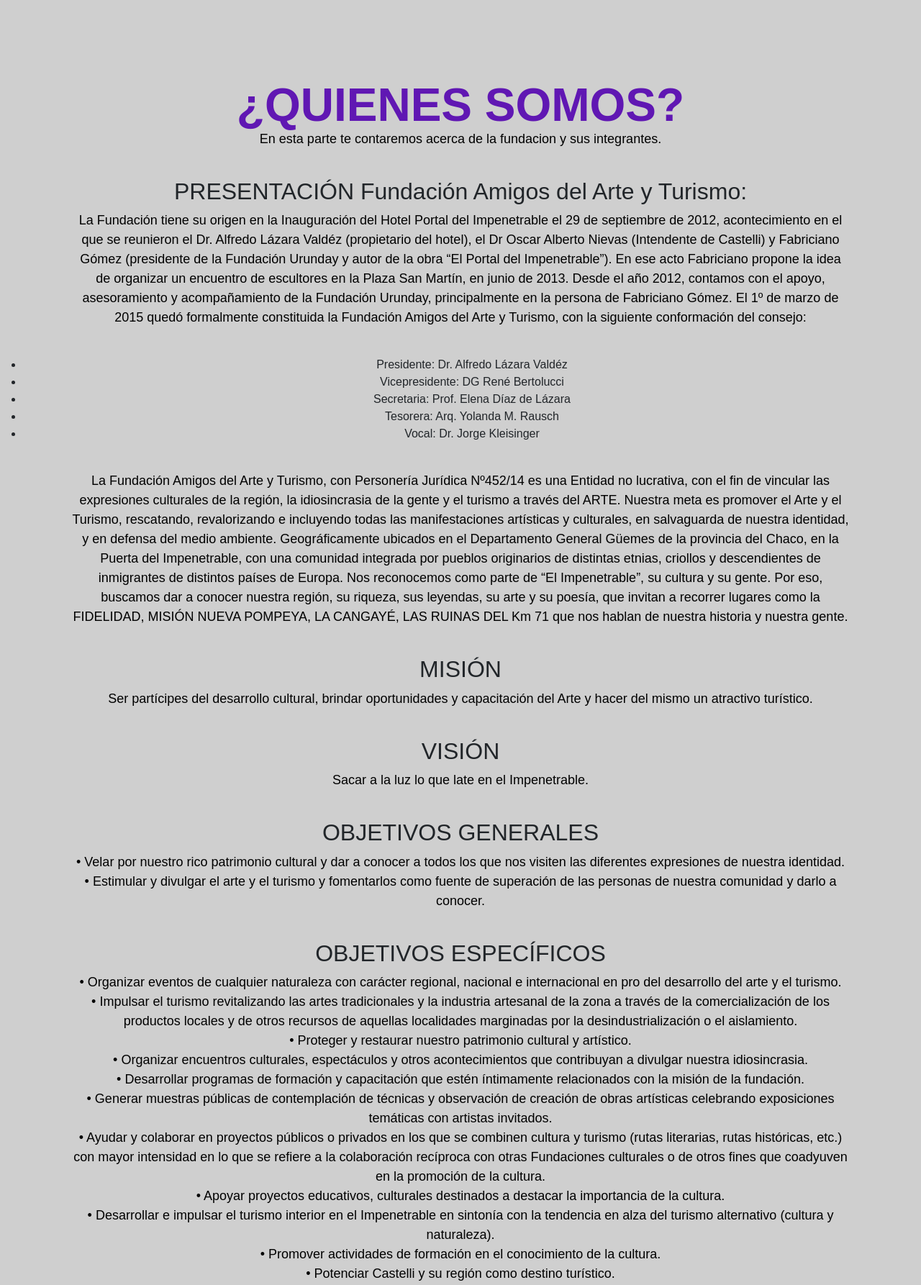
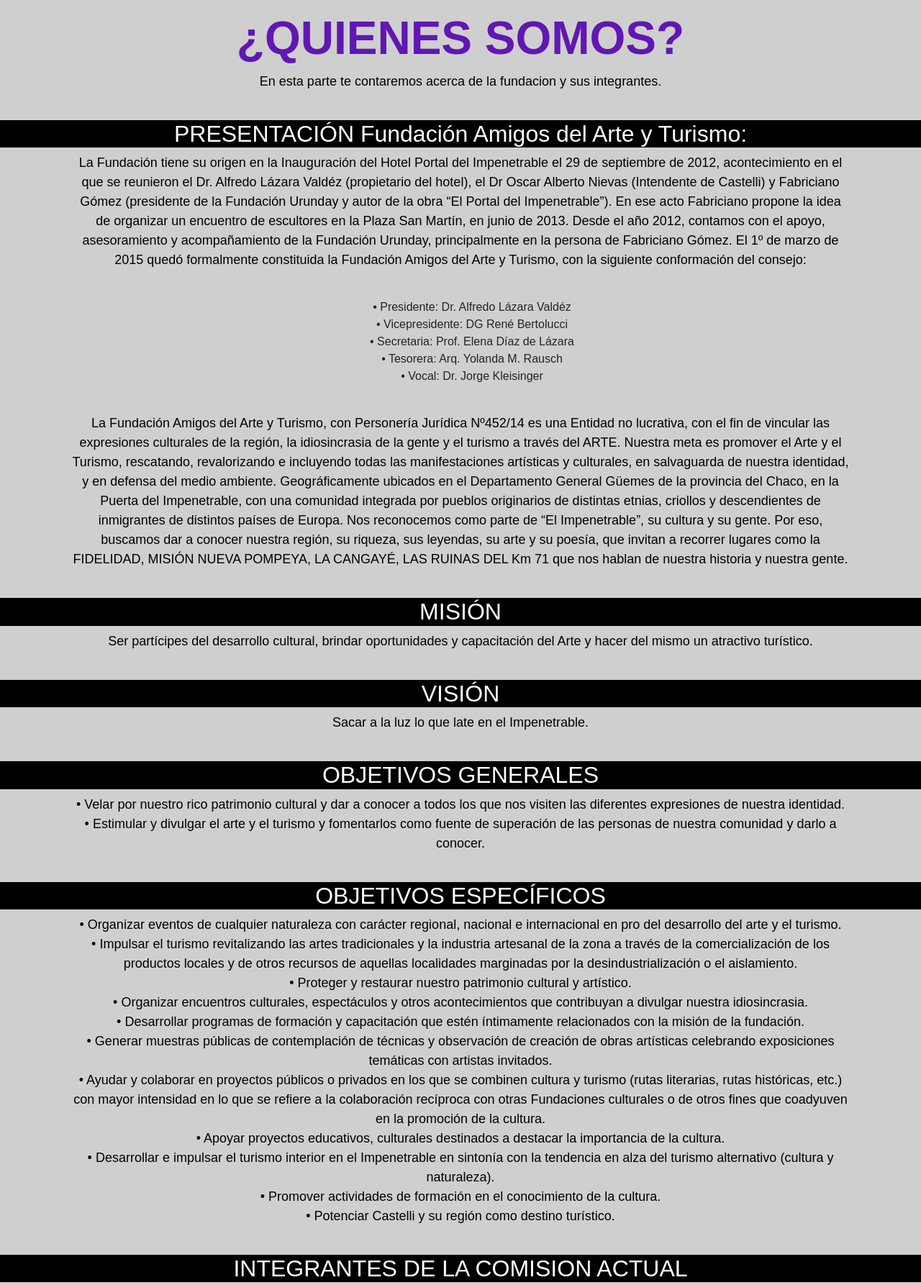
Before and after one commit to NahuelSanchez5/Fundaci-n-Amigos-del-Arte, a Django app: page /Nosotros/ in a window 1280 px wide. Shown: the part 153-1939 px from the top of the page at 72% size. Run offline with Django 3.2, Linux system fonts and the light colour scheme.

Commit message:
Ajuste de css de titulos de nosotros e inicio de sesión.  Joaquin, Joel, Rosana

```diff
--- a/blog/static/css/main.css
+++ b/blog/static/css/main.css
@@ -66,9 +66,9 @@ body {
     width: 100%;
 }
 
-/* PARA USAR EN TITULOS INICIALES DE LAS APPS */
-.title {
-    margin-bottom: -5px;
+/* PARA USAR EN T
+    margin-bottom: -ITULOS INICIALES DE LAS APPS */
+.title {5px;
     font-size: 5vw;
     font-weight: bolder;
     text-transform: uppercase;
@@ -84,7 +84,7 @@ p {
 
 /* LO QUE ESTA DEBAJO DE LA BARRA DE NAVEGACION */
 .cont-nosotros {
-    height: 50vh;
+    height: 20em;
     display: flex;
     flex-direction: column;
     justify-content: flex-end;
@@ -108,13 +108,13 @@ p {
 
 .iniciosesion {
     text-align: center;
-    padding: 300px;
+    padding-bottom: 35em;
 }
 
 .contacto {
     padding: 200px;
     background-color: #41443b;
-    color:rgb(0, 0, 0);
+    color:rgb(169, 131, 7);
     background-image: url(../img/OIP.jpg);
     font-family: sans-serif;
     background-repeat: no-repeat;
@@ -194,3 +194,15 @@ footer {
 .patrimonio {
     clear: left;
 }
+
+ul {
+    list-style: none;
+}
+
+.titleiniciosesion {
+    padding-top: 3em;
+    color:rgb(0, 143, 57);
+    font-size: 5vw;
+    font-weight: bolder;
+    text-transform: uppercase;
+}
--- a/blog/templates/t_contacto.html
+++ b/blog/templates/t_contacto.html
@@ -7,7 +7,7 @@
 <body >
     <section class="contacto">
        <h1>CONTACTOS</h1>
-       <h2>Aquí tendrás acceso a nuestras redes sociales</h2>
+       <p>Aquí tendrás acceso a nuestras redes sociales</p>
         <section>
             <div class="redes">
                 <div class="instagram">
--- a/blog/templates/t_nosotros.html
+++ b/blog/templates/t_nosotros.html
@@ -11,17 +11,19 @@
       <p> En esta parte te contaremos acerca de la fundacion y sus integrantes. </p>
   </section>
 
-  <article>
+  <section class="patrimonio">
+  <article class="integrante">
     <h2>PRESENTACIÓN Fundación Amigos del Arte y Turismo:</h2>
+  </article>
     <p>La Fundación tiene su origen en la Inauguración del Hotel Portal del Impenetrable el 29 de septiembre de 2012, acontecimiento en el que se reunieron el Dr. Alfredo Lázara Valdéz (propietario del hotel), el Dr Oscar Alberto Nievas (Intendente de Castelli) y Fabriciano Gómez (presidente de la Fundación Urunday y autor de la obra “El Portal del Impenetrable”). En ese acto Fabriciano propone la idea de organizar un encuentro de escultores en la Plaza San Martín, en junio de 2013. Desde el año 2012, contamos con el apoyo, asesoramiento y acompañamiento de la Fundación Urunday, principalmente en la persona de Fabriciano Gómez.
 
       El 1º de marzo de 2015 quedó formalmente constituida la Fundación Amigos del Arte y Turismo, con la siguiente conformación del consejo:
       <ul>
-        <li>Presidente: Dr. Alfredo Lázara Valdéz</li>
-        <li>Vicepresidente: DG René Bertolucci</li>
-        <li>Secretaria: Prof. Elena Díaz de Lázara</li>
-        <li>Tesorera: Arq. Yolanda M. Rausch</li>
-        <li>Vocal: Dr. Jorge Kleisinger</li>
+        <li>• Presidente: Dr. Alfredo Lázara Valdéz</li>
+        <li>• Vicepresidente: DG René Bertolucci</li>
+        <li>• Secretaria: Prof. Elena Díaz de Lázara</li>
+        <li>• Tesorera: Arq. Yolanda M. Rausch</li>
+        <li>• Vocal: Dr. Jorge Kleisinger</li>
       </ul>
     </p>
     <p>La Fundación Amigos del Arte y Turismo, con Personería Jurídica Nº452/14 es una Entidad no lucrativa, con el fin de vincular las expresiones culturales de la región, la idiosincrasia de la gente y el turismo a través del ARTE.
@@ -30,27 +32,40 @@
       Nos reconocemos como parte de “El Impenetrable”, su cultura y su gente. Por eso, buscamos dar a conocer nuestra región, su riqueza, sus leyendas, su arte y su poesía, que invitan a recorrer lugares como la FIDELIDAD, MISIÓN NUEVA POMPEYA, LA CANGAYÉ, LAS RUINAS DEL Km 71 que nos hablan de nuestra historia y nuestra gente.
     </p>
   </article>
+  </section>
 
-  <article>
+  <section class="patrimonio">
+  <article class="integrante">
     <h2>MISIÓN</h2>
+  </article>
     <p>Ser partícipes del desarrollo cultural, brindar oportunidades y capacitación del Arte y hacer del mismo un atractivo turístico.</p>
+
+  </section>
+
+  <section class="patrimonio">
+  <article class="integrante">
+    <h2>VISIÓN</h2>
   </article>
-
-  <article>
-    <h2>VISIÓN</h2>
     <p>Sacar a la luz lo que late en el Impenetrable. </p>
   </article>
+  </section>
 
-  <article>
+  <section class="patrimonio">
+  <article class="integrante">
     <h2>OBJETIVOS GENERALES</h2>
+  </article>
     <p>
       • Velar por nuestro rico patrimonio cultural y dar a conocer a todos los que nos visiten las diferentes expresiones de nuestra identidad.<br>
       • Estimular y divulgar el arte y el turismo y fomentarlos como fuente de superación de las personas de nuestra comunidad y darlo a conocer.<br>
     </p>
   </article>
+  </section>
 
-  <article>
+  <section class="patrimonio">
+
+  <article class="integrante">
     <h2>OBJETIVOS ESPECÍFICOS</h2>
+  </article>
     <p>
       • Organizar eventos de cualquier naturaleza con carácter regional, nacional e internacional en pro del desarrollo del arte y el turismo.<br>
       • Impulsar el turismo revitalizando las artes tradicionales y la industria artesanal de la zona a través de la comercialización de los productos locales y de otros recursos de aquellas localidades marginadas por la desindustrialización o el aislamiento.<br>
@@ -66,6 +81,8 @@
 
     </p>
   </article>
+  </section>
+
   <article class="integrante">
       <h2>INTEGRANTES DE LA COMISION ACTUAL</h2>
   </article>
@@ -96,12 +113,15 @@
       <img src="{% static 'img/vocal.jpg' %}"  alt="foto_vocal"  alt="foto_tesorera">
       <p class="nombre">Vocal: Dr. Jorge Kleisinger</p>
     </article>
+
   </section>
-
+<br>
+<br>
   <section class="patrimonio">
-    <article>
+    <article class="integrante">
 
       <h2>RECUPERACIÓN DE PATRIMONIO HISTÓRICO:</h2>
+    </article>
       <p>En febrero de 2015, la Municipalidad de Juan José Castelli nos cedió en comodato el antiguo edificio de la primera escuela primaria de la ciudad, la Escuela Nacional Nº 255. A partir de ese momento comenzamos a elaborar el proyecto de recuperación del mismo.
         Luego del Encuentro de 2015, comenzaron las obras de la primera etapa, con la colaboración del Municipio con los materiales, y la Fundación aportó la mano de obra.
         El 7 de julio de 2016 se inauguró la 1º etapa de la obra, tres aulas y un sanitario. El edificio ahora funciona como sede de nuestra Fundación.
@@ -109,8 +129,10 @@
     </article>
   </section>
 
-  <article>
+  <section class="patrimonio">
+  <article class="integrante">
     <h2>RESEÑA DE LOS ENCUENTROS ANTERIORES:</h2>
+  </article>
     <p>
       2013: Encuentro de Escultores del Impenetrable: “Especies en Extinción” – 17 al 22 de junio 2013. Material: madera de palo santo.<br>
       2014: Encuentro de Escultores del Impenetrable: “Guardianes del Monte” – 27 de octubre al 1 de noviembre de 2014. Material: cerámica.<br>
@@ -121,6 +143,7 @@
       2019: Encuentro de Escultores en el Impenetrable 2019: “Instinto” del 25 al 30 de junio. Material: Palo Santo <br>
     </p>
   </article>
+</section>
 
 </body>
 {% endblock contenido %}
```
Also changed, not shown: blog/templates/usuarios/login.html (+14 -1 lines), asistentes4122022.jpg (added), fixed.jpg (added), models.jpg (added).
